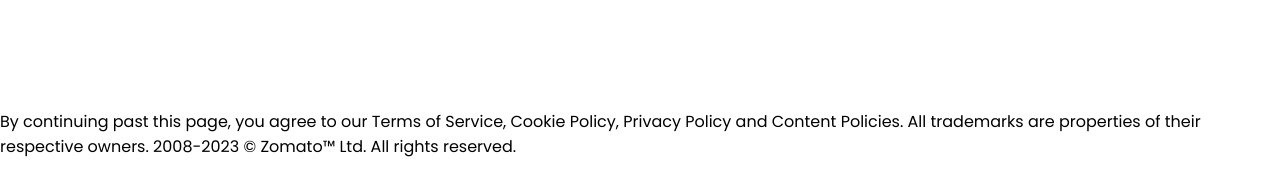
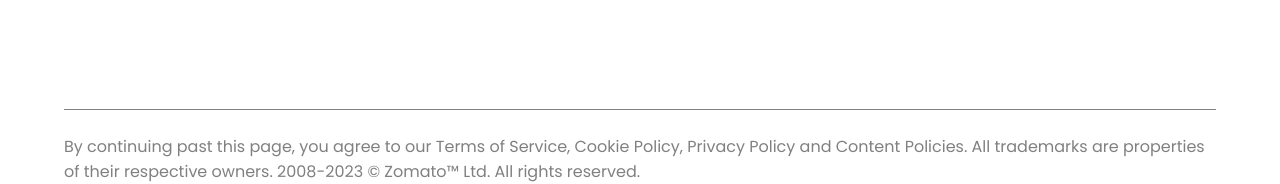
Before and after one commit to akashv2005/project1, a plain HTML site: page index.html in a window 1280 px wide. Shown: the part 1914-2098 px from the top of the page. Before the commit the page ends 2073 px from the top, so only its background shows below. Drawn offline with Linux system fonts and the light colour scheme.

Commit message:
made changes in T and Cond. Sec.

```diff
--- a/styles.css
+++ b/styles.css
@@ -496,7 +496,7 @@ padding: 0px 28px;
   width: 100%;
 }
 
-.termsandonditions{
+.termsandconditions{
   width: 90%;
   margin: auto;
   padding-top: 1.5rem;
```
